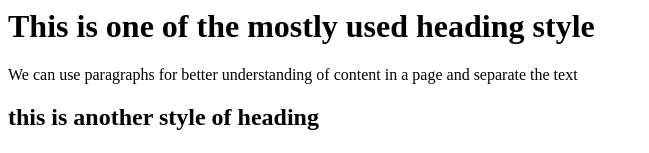
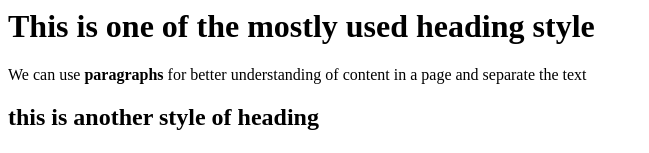
Before and after one commit to manigondasrujana/homework2, a plain HTML site: page index.html in a window 1280 px wide. Shown: the top 153 px of the page, without its empty margins (0-649 px from the left). Drawn offline with Linux system fonts and the light colour scheme.

Commit message:
third commit

```diff
--- a/index.html
+++ b/index.html
@@ -1,7 +1,7 @@
 <html>
 	<body>
 		<h1>This is one of the mostly used heading style</h1>
-		<p> We can use paragraphs for better understanding of content in a page and separate the text </p>
+		<p> We can use<b> paragraphs</b> for better understanding of content in a page and separate the text </p>
 		<h2>this is another style of heading</h2>
 		<h3>you can also find other styles like this</h3>
 		<h4>this one also one style</h4>
```
